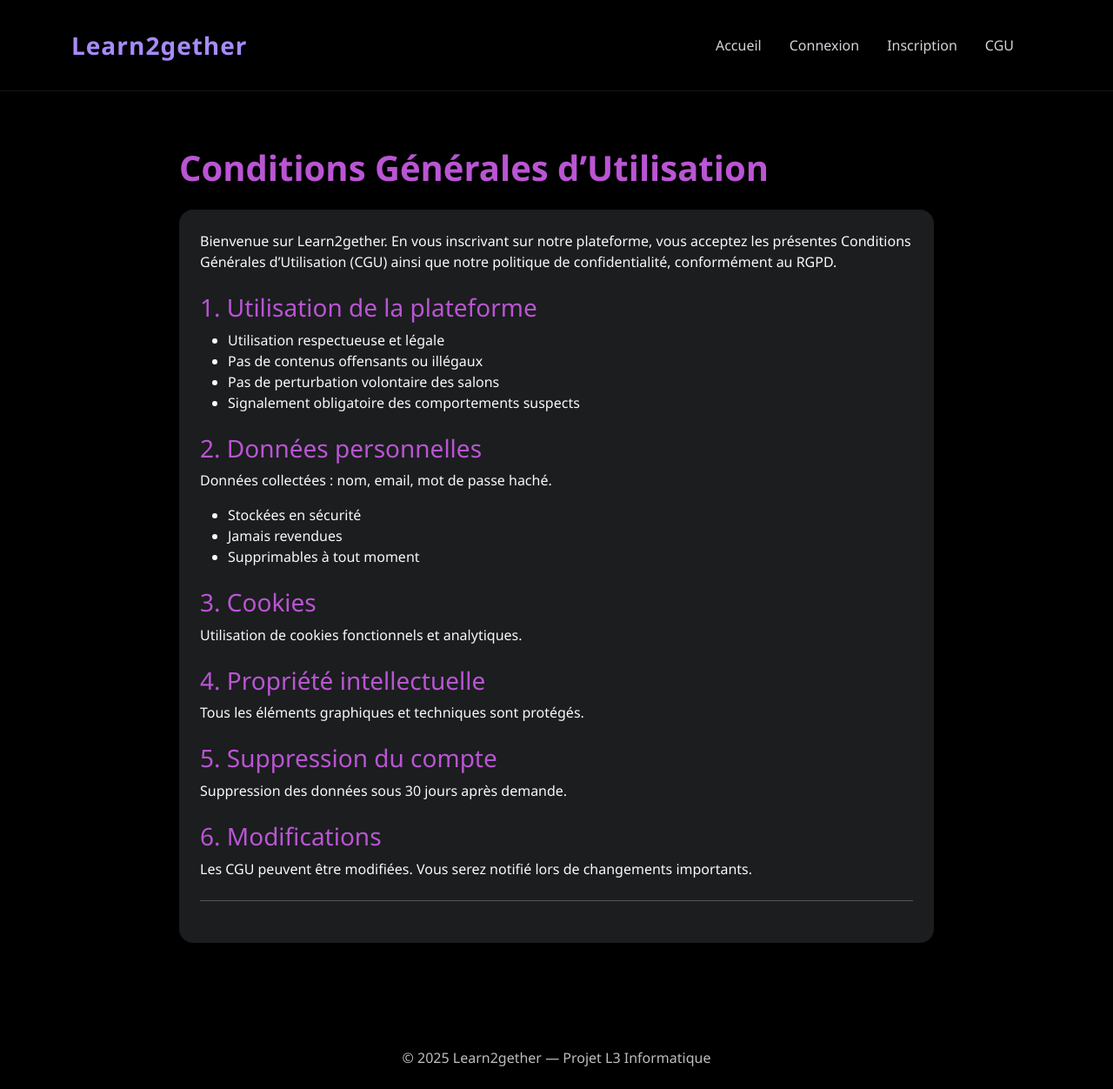
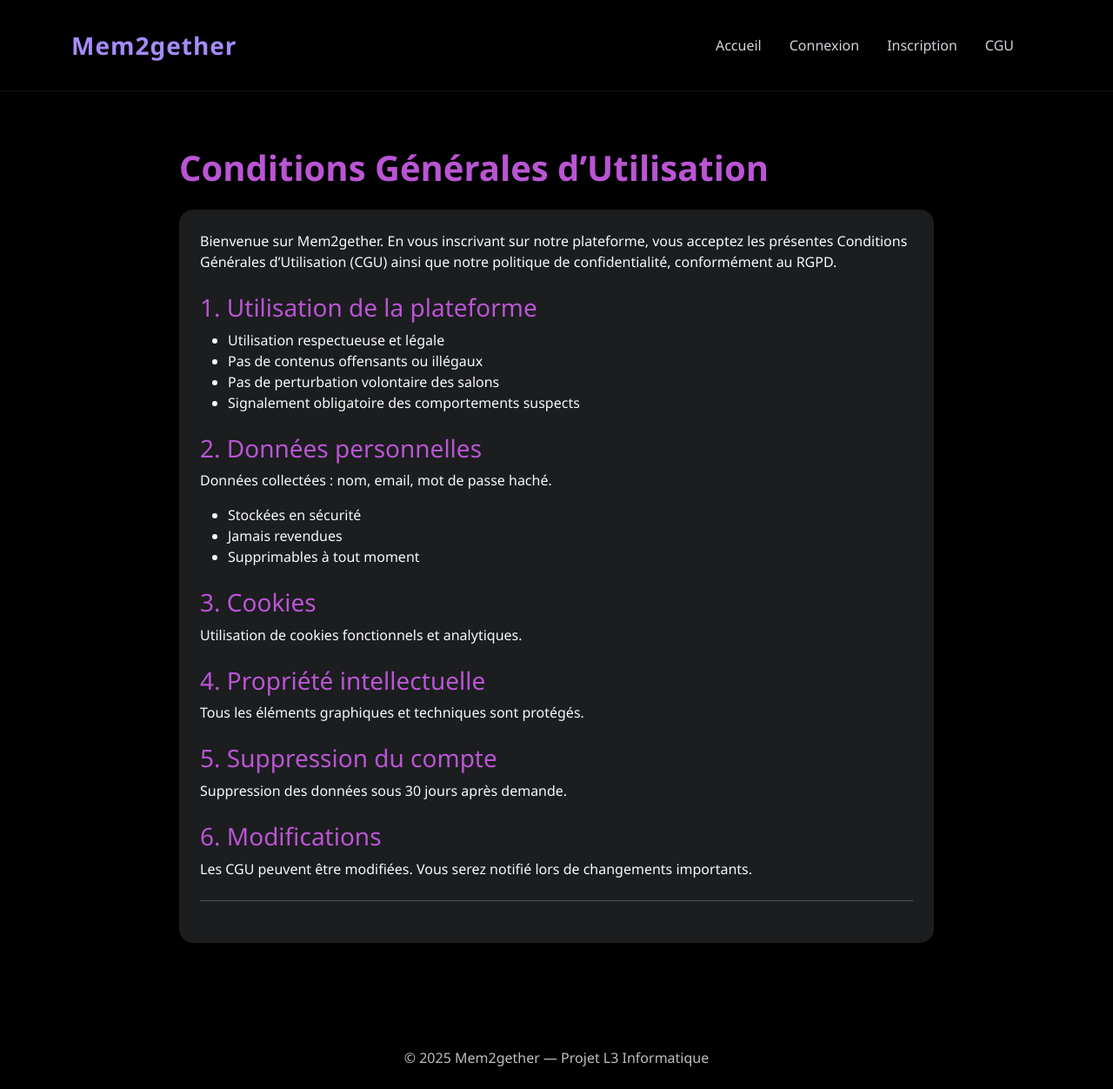
Before and after one commit to SyphaxMEDJBER/Mem2gether, a Django app: page /cgu/ in a window 1280 px wide. Shown: the whole page at 87% size. Run offline with Django 4.2, Linux system fonts and the light colour scheme.

Commit message:
modification du nom de l'app

```diff
--- a/templates/accueil/cgu.html
+++ b/templates/accueil/cgu.html
@@ -10,7 +10,7 @@
     <div class="bg-secondary bg-opacity-25 p-4 rounded-4 shadow">
 
         <p>
-            Bienvenue sur Learn2gether. En vous inscrivant sur notre plateforme, vous acceptez les présentes
+            Bienvenue sur Mem2gether. En vous inscrivant sur notre plateforme, vous acceptez les présentes
             Conditions Générales d’Utilisation (CGU) ainsi que notre politique de confidentialité, conformément au RGPD.
         </p>
 
--- a/templates/base.html
+++ b/templates/base.html
@@ -6,7 +6,7 @@
     <meta charset="UTF-8">
     <meta name="viewport" content="width=device-width, initial-scale=1">
     <meta name="referrer" content="strict-origin-when-cross-origin">
-    <title>Learn2gether</title>
+    <title>Mem2gether</title>
 
     <!-- Bootstrap -->
     <link href="https://cdn.jsdelivr.net/npm/bootstrap@5.3.2/dist/css/bootstrap.min.css" rel="stylesheet">
@@ -21,7 +21,7 @@
 <nav class="navbar navbar-expand-lg navbar-dark bg-dark shadow-sm py-3">
     <div class="container">
 
-        <a class="navbar-brand fw-bold fs-3" href="/">Learn2gether</a>
+        <a class="navbar-brand fw-bold fs-3" href="/">Mem2gether</a>
 
         <button class="navbar-toggler" type="button" data-bs-toggle="collapse" data-bs-target="#nav">
             <span class="navbar-toggler-icon"></span>
@@ -101,7 +101,7 @@
 
 <!-- FOOTER -->
 <footer class="bg-dark py-4 text-center text-muted mt-5">
-    © 2025 Learn2gether — Projet L3 Informatique
+    © 2025 Mem2gether — Projet L3 Informatique
 </footer>
 
 <script src="https://cdn.jsdelivr.net/npm/bootstrap@5.3.2/dist/js/bootstrap.bundle.min.js"></script>
```
